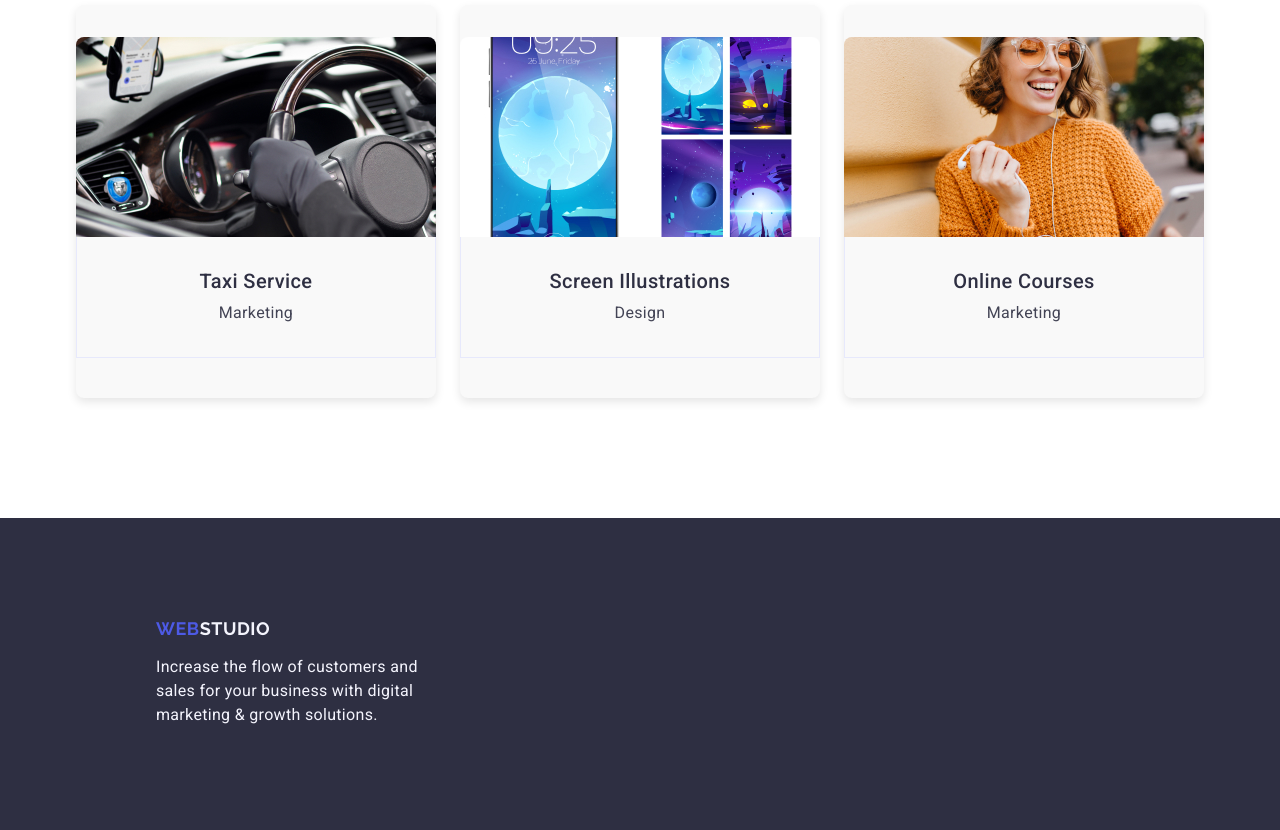
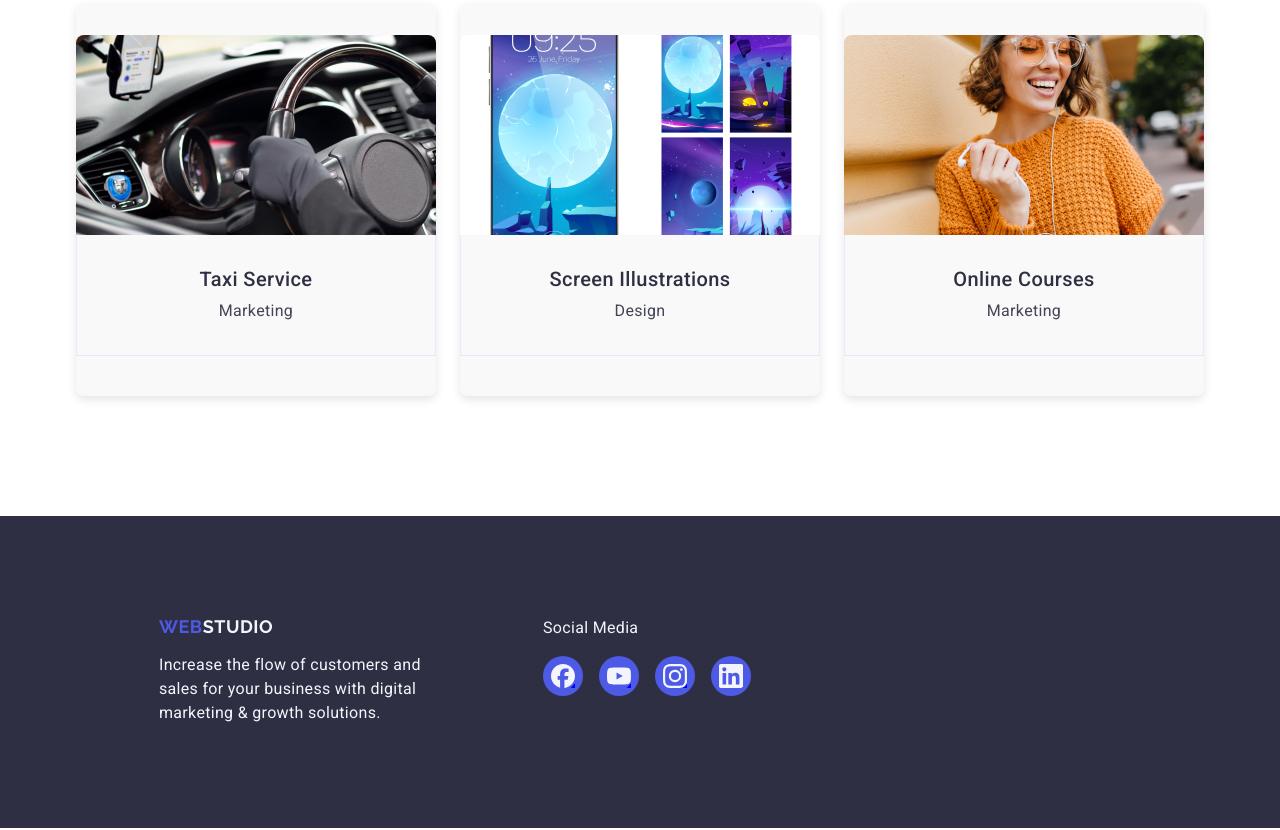
Before and after one commit to BerkanGunes/goit-markup-hw-05, a plain HTML site: page index.html in a window 1280 px wide. Shown: the part 2690-3520 px from the top of the page. Drawn offline with nearby package versions, Linux system fonts and the light colour scheme.

Commit message:
sadecelogolarkaldı

```diff
--- a/css/styles.css
+++ b/css/styles.css
@@ -422,16 +422,18 @@ button{
     display: flex;
     flex-direction: column;
     align-items: flex-start;
-    justify-content: flex-start; /* Eklenen özellik */
-    padding: 100px 0; /* Doğru padding */
+    justify-content: flex-start;
+    padding: 100px 0;
 }
 
 .footer .container {
     display: flex;
-    flex-direction: column;
+        justify-content:flex-start;
+        /* Sol ve sağ gruplar arasında boşluk oluşturur */
         align-items: flex-start;
-    padding: 0; /* Çakışma olmaması için sıfırlandı */
-    margin-left: 156px; /* padding-left yerine margin */
+        width: 80%;
+        margin: 0 auto;
+        /* Ortalamak için */
 }
 
 .footer-logo_link {
@@ -450,9 +452,46 @@ button{
     color: #f4f4fd;
 }
 
+.social-media {
+    display: flex;
+        flex-direction: column;
+        align-items: flex-start;
+        margin-left: 120px;
+        /* Sosyal medya kısmını sağa kaydırır */
+        text-align: left;
+        /* Yazı hizasını sola çeker */
+}
+
+.icon-container {
+    display: flex;
+    gap: 16px;
+    /* İkonlar arasına boşluk ekler */
+    margin-top: 8px;
+    /* Metin ile ikonlar arasına boşluk ekler */
+}
+
+.icon-wrapper {
+    display: flex;
+    align-items: center;
+    justify-content: center;
+    width: 40px;
+    height: 40px;
+    background-color: #4d5ae5;
+    /* Arkaplan rengi */
+    border-radius: 50%;
+    /* Yuvarlak görünüm */
+}
+
+.icon {
+    fill: #f4f4fd;
+    /* İkon rengi */
+    width: 24px;
+    height: 24px;
+}
+
 .footer-text {
     max-width: 264px;
-    color: #F4F4FD;
+    color: #f4f4fd;
     letter-spacing: 0.02em;
     line-height: 1.5;
 }
--- a/index.html
+++ b/index.html
@@ -314,6 +314,7 @@
     </main>
     <footer class="footer">
         <div class="container">
+            <div class="branding">
                 <a class="footer-logo_link" href="./index.html">
                     Web<span class="logo-span">Studio</span>
                 </a>
@@ -321,6 +322,32 @@
                     Increase the flow of customers and sales for your business with digital marketing & growth solutions.
                 </p>
             </div>
+            <div class="social-media">
+                <p class="footer-text">Social Media</p>
+                <div class="icon-container">
+                    <div class="icon-wrapper">
+                        <svg class="icon" width="24" height="24">
+                            <use href="#facebook"></use>
+                        </svg>
+                    </div>
+                    <div class="icon-wrapper">
+                        <svg class="icon" width="24" height="24">
+                            <use href="#youtube"></use>
+                        </svg>
+                    </div>
+                    <div class="icon-wrapper">
+                        <svg class="icon" width="24" height="24">
+                            <use href="#instagram"></use>
+                        </svg>
+                    </div>
+                    <div class="icon-wrapper">
+                        <svg class="icon" width="24" height="24">
+                            <use href="#linkedin"></use>
+                        </svg>
+                    </div>
+                </div>
+            </div>
+        </div>
     </footer>
 
 
```
Lines whose indentation alone changed are shown as unchanged.
